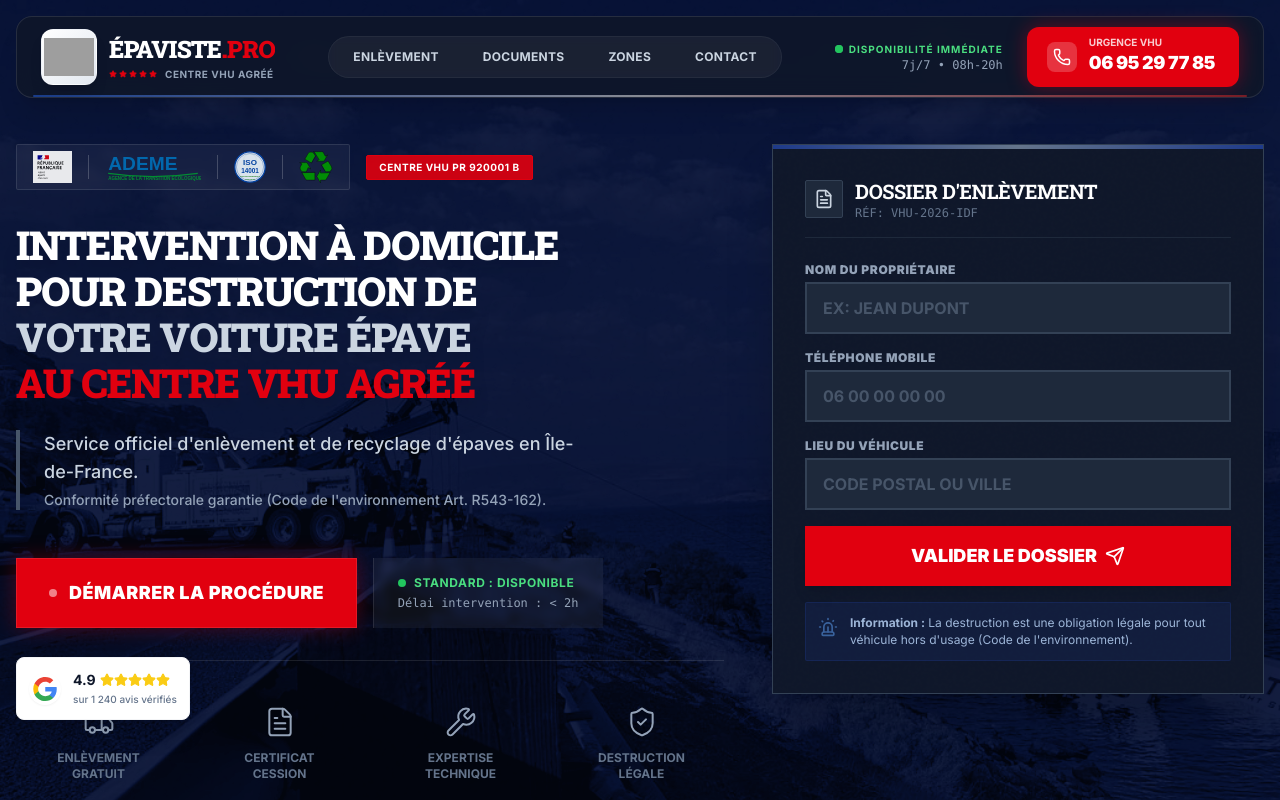
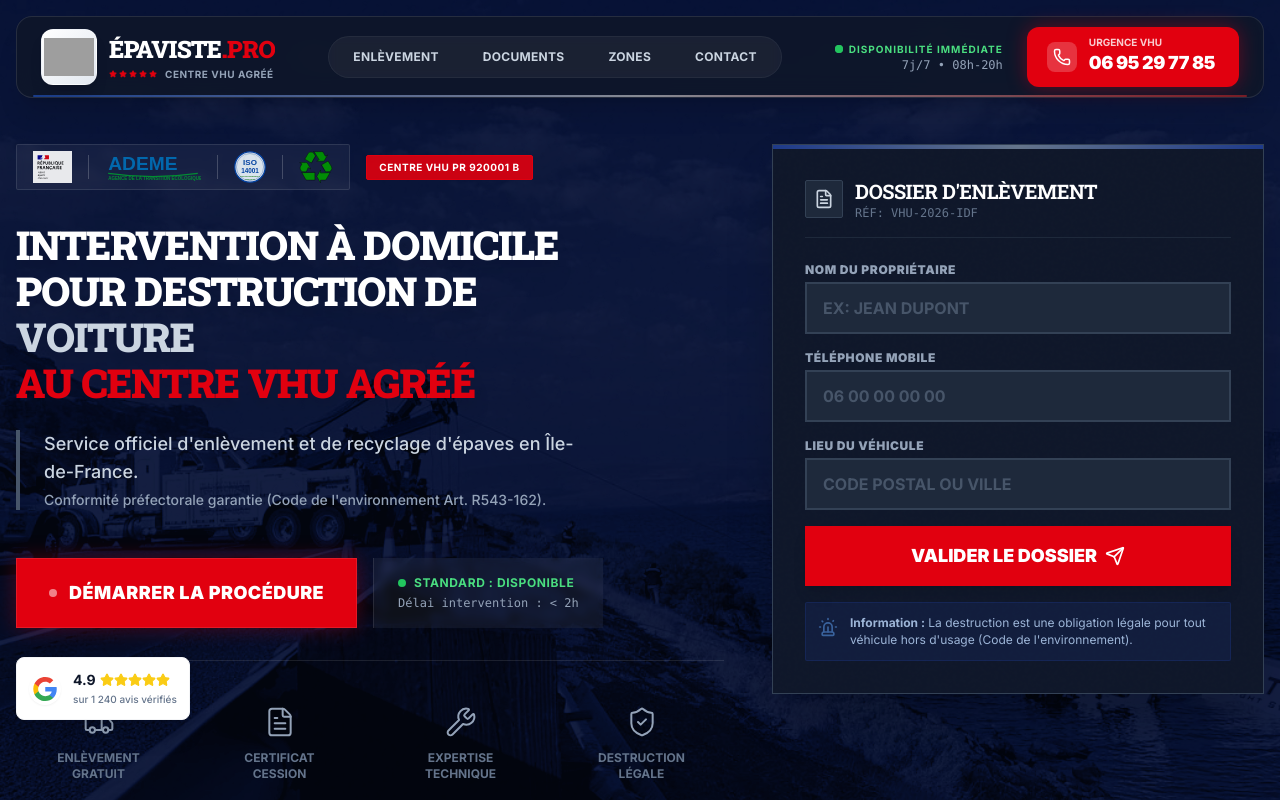
Before and after one commit to Ryn-95/Epaviste_Pro_Vhu, a Next.js app: page / in a window 1280 px wide. Shown: the top 800 px of the page. Built offline with nearby package versions, Linux system fonts and the light colour scheme; grey boxes are pictures that could not be loaded.

Commit message:
content: update hero title as requested

```diff
--- a/src/components/landing/ModernHero.tsx
+++ b/src/components/landing/ModernHero.tsx
@@ -45,7 +45,7 @@ export default function ModernHero({ city }: { city?: string }) {
             <h1 className="font-serif text-[clamp(1.4rem,3.5vw,2.5rem)] leading-[1.15] font-black text-white uppercase drop-shadow-xl tracking-tight break-words">
               Intervention à domicile<br/>
               pour destruction de<br/>
-              <span className="text-slate-300">votre voiture épave</span><br/>
+              <span className="text-slate-300">voiture</span><br/>
               <span className="text-[#E1000F]">au centre VHU agréé</span>
             </h1>
             <p className="mt-4 lg:mt-6 text-base sm:text-lg text-slate-300 max-w-xl font-medium leading-relaxed border-l-4 border-slate-600 pl-4 lg:pl-6">
```
